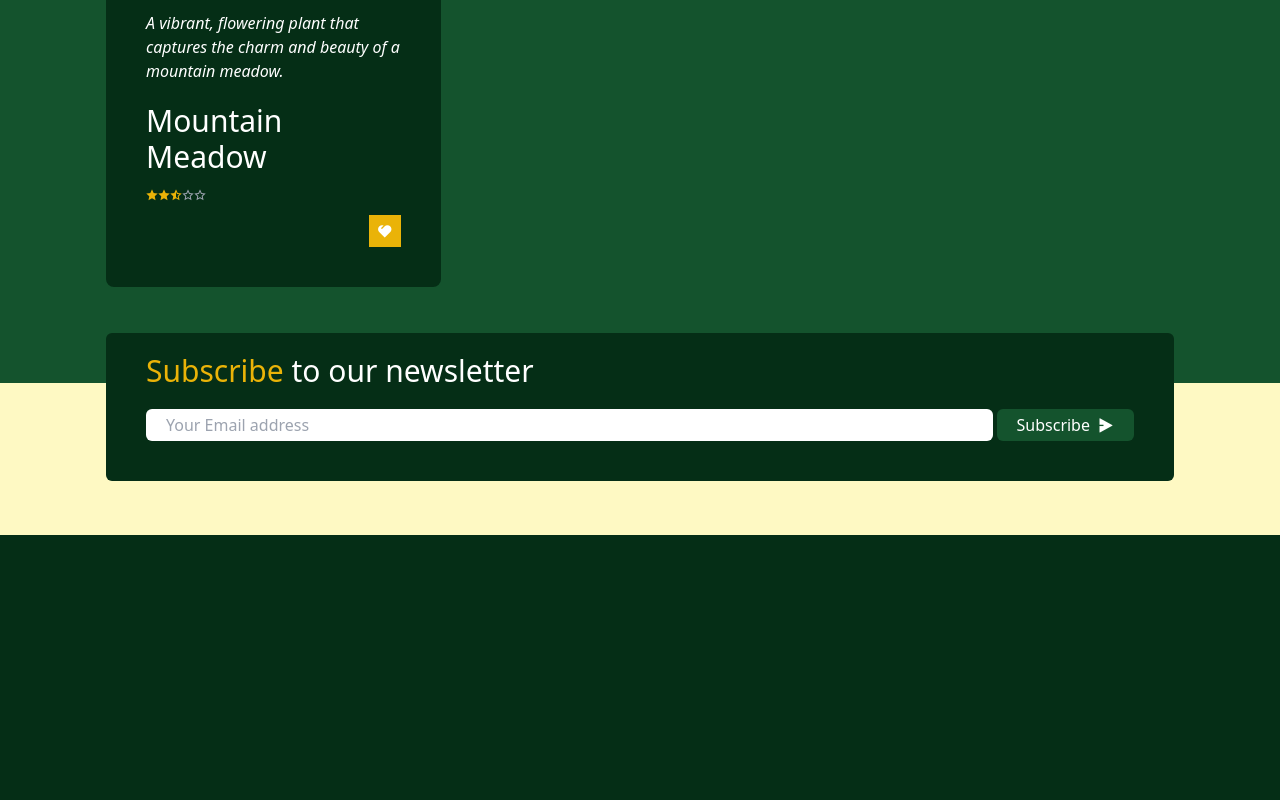
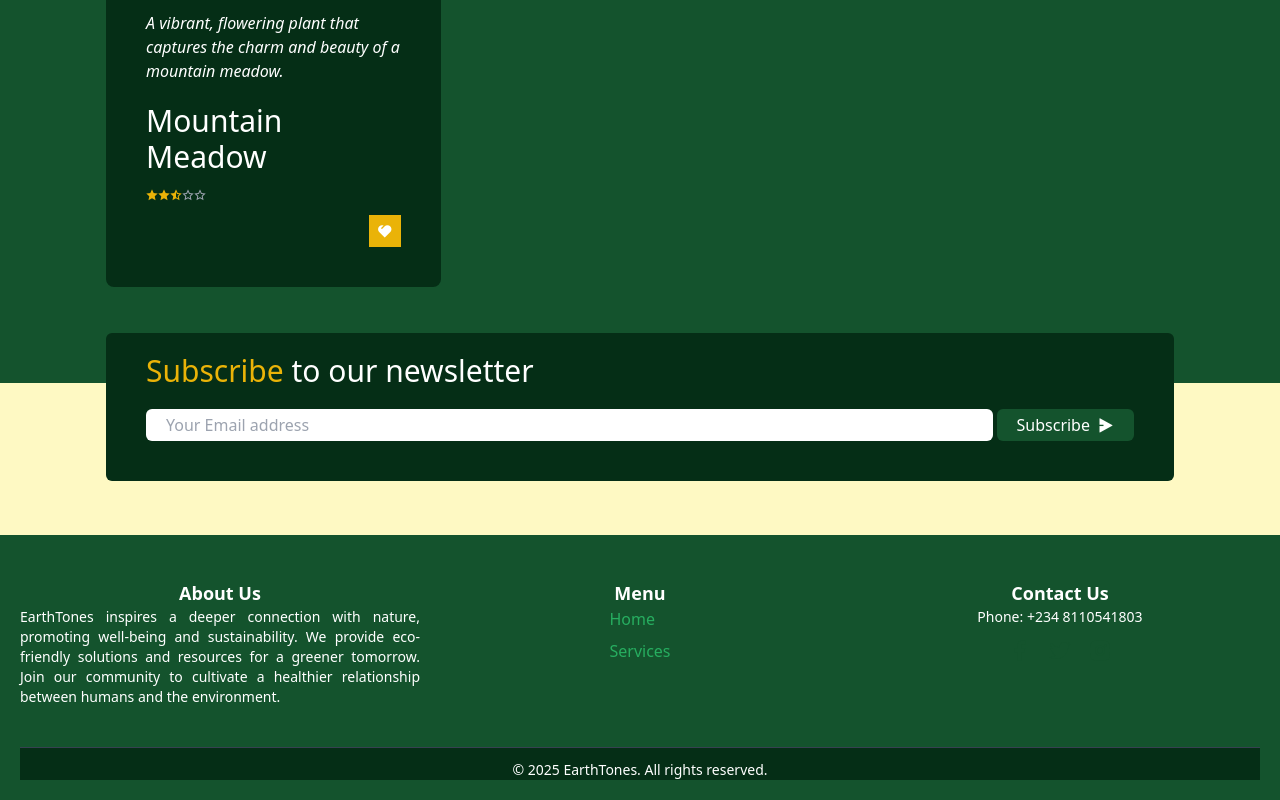
Before and after one commit to seunosinowo/EarthTones, a React (Vite) app: page / in a window 1280 px wide. Shown: the part 2680-3480 px from the top of the page. Before the commit the page ends 3215 px from the top, so only its background shows below. Built offline with nearby package versions, Linux system fonts and the light colour scheme; no server answers.

Commit message:
Implemented Footer and Scroll Components

```diff
--- a/src/App.jsx
+++ b/src/App.jsx
@@ -2,12 +2,15 @@ import React, {lazy, Suspense} from "react";
 import { BrowserRouter, Route, Routes } from "react-router-dom";
 import NavBar from "./components/NavBar";
 import Loader from "./components/Loader/Loading";
-import NewsLetter from "./components/NewsLetter";
+import ScrollUP from "./components/Scroll/ScrollUP";
+import Footer from "./components/Footer";
 
 const HeroSection = lazy(() => import('./components/HeroSection'))
 const WeatherSection = lazy(() => import('./components/WeatherSection'))
 const Services = lazy(() => import('./components/Services'))
 const Popular = lazy(() => import('./components/Popular'))
+const NewsLetter = lazy(() => import('./components/NewsLetter'))
+
 
 
 function App() {
@@ -23,21 +26,10 @@ function App() {
             <Services/>
             <Popular/>
             <NewsLetter/>
-
-
-            </Suspense>
+            <ScrollUP/>
+          </Suspense>
         </BrowserRouter>
-
-
-            {/* Touch back */}
-            {/* <Routes>
-              <Route path = "" element={<HeroSection/>}/>
-              <Route path = "" element= {<WeatherSection/>}/>
-              <Route path = "" element={<Services/>}/>
-            </Routes> */}
-
-
-
+        <Footer/>
       </div>
     </>
   )
--- /dev/null
+++ b/src/components/Footer.jsx
@@ -0,0 +1,61 @@
+import React from "react";
+
+const Footer = () => {
+  const currentYear = new Date().getFullYear();
+
+  return (
+    <footer className="bg-green-900 text-white text-left p-5 grid grid-cols-1 md:grid-cols-3 gap-5 pt-11">
+
+      {/* About Us Section */}
+      <div className="flex flex-col items-center">
+        <h3 className="text-lg font-semibold">About Us</h3>
+        <p className="text-sm text-justify">
+          EarthTones inspires a deeper connection with nature, promoting well-being and sustainability. We provide eco-friendly solutions and resources for a greener tomorrow. Join our community to cultivate a healthier relationship between humans and the environment.
+        </p>
+      </div>
+
+      {/* Menu Links Section */}
+      <div className="flex flex-col items-center">
+        <h3 className="text-lg font-semibold">Menu</h3>
+        <ul className="list-none p-0">
+          <li className="mb-2">
+            <a href="#home" className="text-[#27ae60] hover:text-white transition-colors duration-300">
+              Home
+            </a>
+          </li>
+          <li>
+            <a href="#services" className="text-[#27ae60] hover:text-white transition-colors duration-300">
+              Services
+            </a>
+          </li>
+        </ul>
+      </div>
+
+      {/* Contact Us Section */}
+      <div className="flex flex-col items-center">
+        <h3 className="text-lg font-semibold">Contact Us</h3>
+        <p className="text-sm">Phone: +234 8110541803</p>
+        <div className="flex space-x-4 mt-2">
+          <a href="https://facebook.com" target="_blank" rel="noopener noreferrer" className="text-green-900 hover:text-white transition-colors duration-300">
+            <i className="ri-facebook-fill text-2xl"></i>
+          </a>
+          <a href="https://twitter.com" target="_blank" rel="noopener noreferrer" className="text-green-900 hover:text-white transition-colors duration-300">
+            <i className="ri-twitter-fill text-2xl"></i>
+          </a>
+          <a href="https://instagram.com" target="_blank" rel="noopener noreferrer" className="text-green-900 hover:text-white transition-colors duration-300">
+            <i className="ri-instagram-fill text-2xl"></i>
+          </a>
+        </div>
+      </div>
+
+      {/* Copyright Section */}
+      <div className="w-full col-span-3 mt-5 border-t border-gray-700 pt-3 bg-green-950 items-center justify-center">
+        <p className="text-sm text-center items-center justify-center flex w-full">
+          &copy; {currentYear} EarthTones. All rights reserved.
+        </p>
+      </div>
+    </footer>
+  );
+};
+
+export default Footer;
--- a/src/components/NewsLetter.jsx
+++ b/src/components/NewsLetter.jsx
@@ -22,16 +22,16 @@ const NewsLetter = () => {
                 { email },
                 'zApUXWMwBkV13_DfE'
             );
-            setMessage('Subscription successful! Thank you for subscribing.');
+            setMessage('Subscription successful! Thank you for subscribing');
         } catch (error) {
-            setMessage('An error occurred. Please try again.');
+            setMessage('An error occurred. Please try again');
         } finally {
             setLoading(false);
         }
     };
 
     return (
-        <div className='bg-yellow-100 text-green-950 pt-20 pb-10 md:pt-28 relative'>
+        <div className='bg-yellow-100 text-green-950 pt-28 pb-10 md:pt-28 relative'>
             <div className='container text-white absolute top-0 right-0 left-0 -translate-y-1/2'>
                 <div className='bg-green-950 px-10 pt-5 pb-10 space-y-5 mt-12 rounded-md'>
                     <h3><span className='text-yellow-500'>Subscribe</span> to our newsletter
--- /dev/null
+++ b/src/components/Scroll/ScrollUP.jsx
@@ -0,0 +1,13 @@
+import React from 'react'
+
+const ScrollUP = () => {
+  return (
+    <div>
+      <a href='#' className='fixed right-4 bottom-4 bg-yellow-300 shadow-md inline-block px-3 py-1 md:px-4 md:py-2 rounded-md text-lg z-50 hover:-translate-y-1 duration-300' id='scroll-up'>
+        <i className='ri-arrow-up-line'></i>
+      </a>
+    </div>
+  )
+}
+
+export default ScrollUP
```
